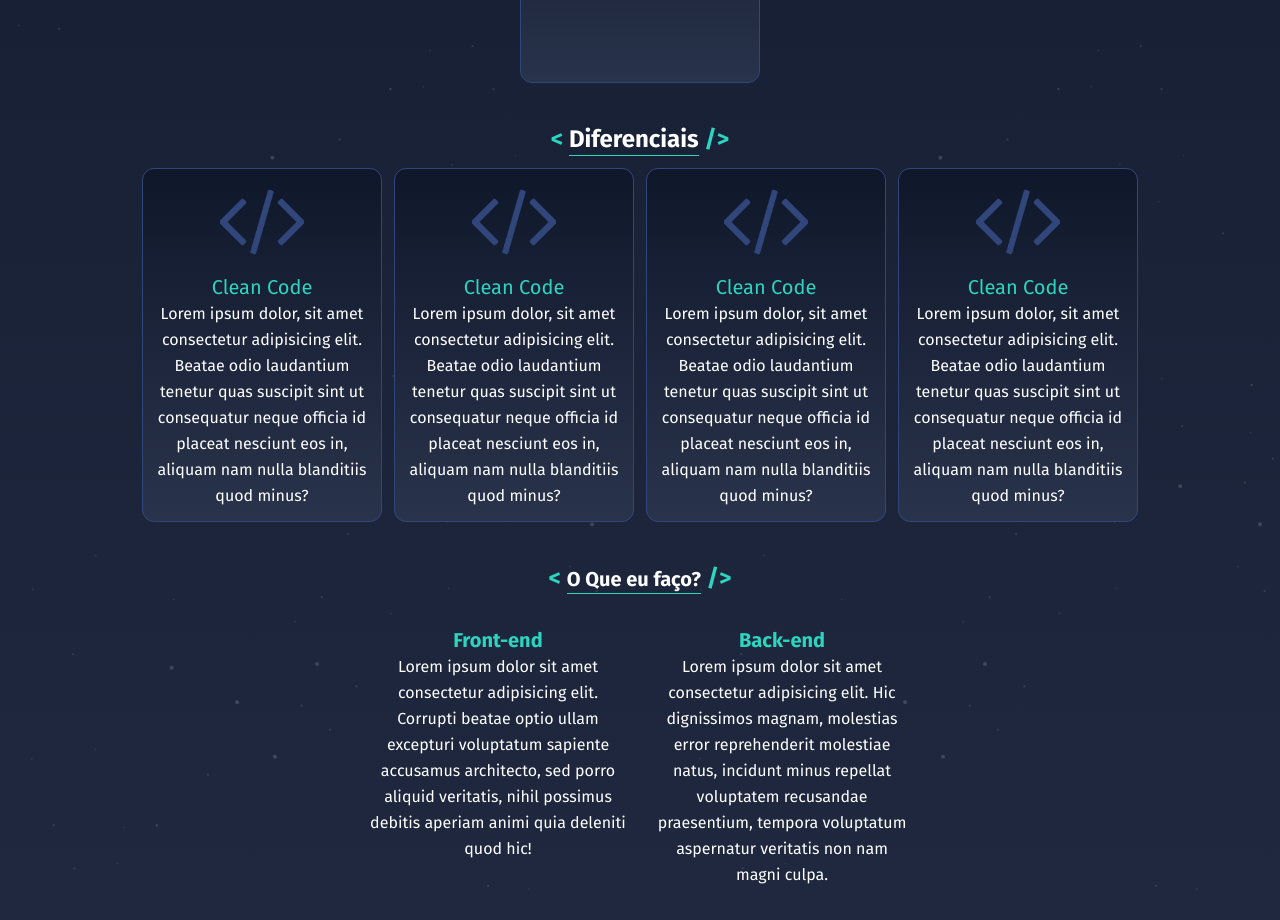
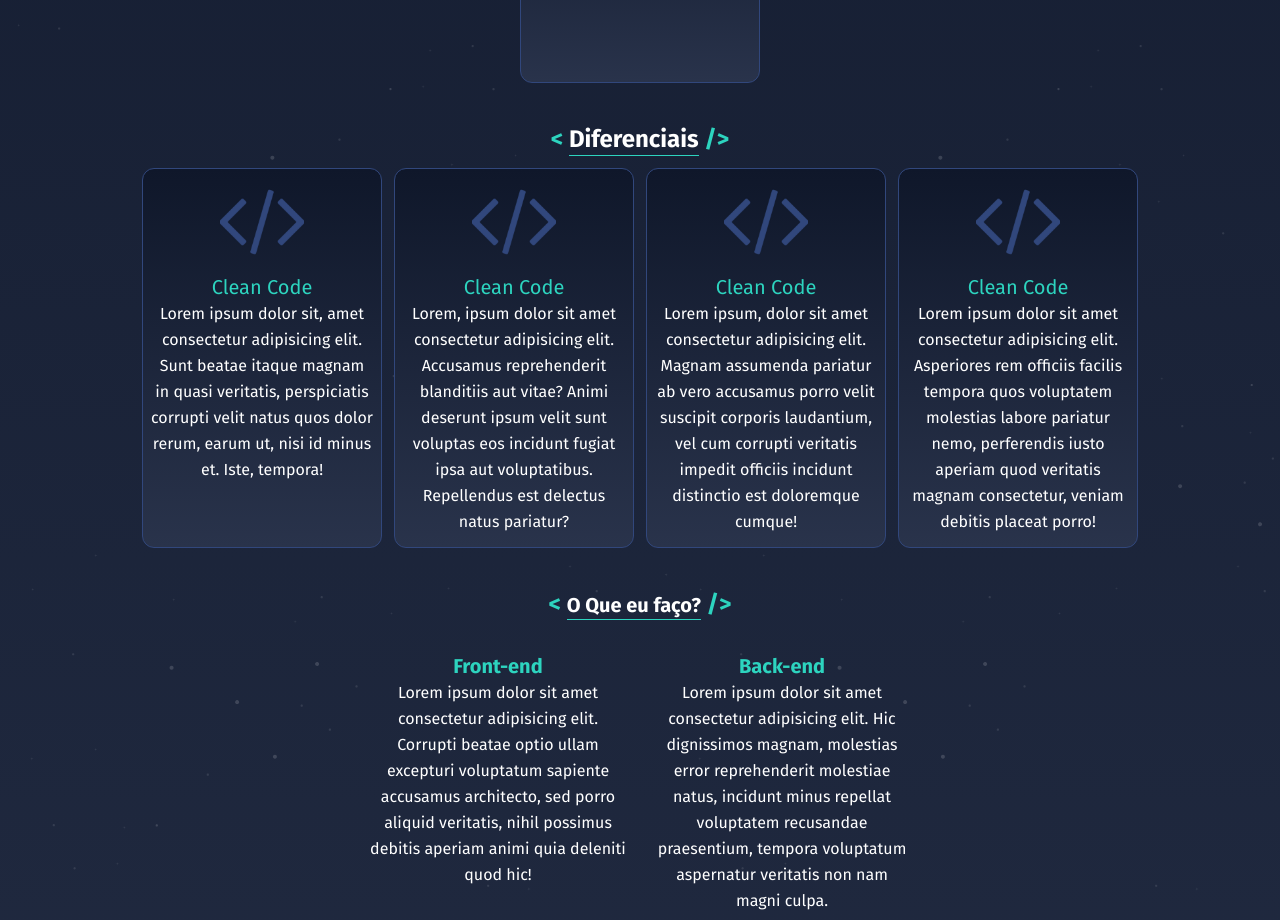
Before and after one commit to ogustavohp/portfolio, a Next.js app: page / in a window 1280 px wide. Shown: the part 1080-2000 px from the top of the page. Built offline with nearby package versions, Linux system fonts and the light colour scheme.

Commit message:
att `Differences` section

```diff
--- a/src/components/Differences/DifferentialCard.tsx
+++ b/src/components/Differences/DifferentialCard.tsx
@@ -1,6 +1,7 @@
 import React, { ReactNode } from 'react'
 import Typography from '../Typography'
 import Image from 'next/image'
+import iconTag from '@/assets/tag.svg'
 
 interface IDifferentialCard {
   title: string
@@ -13,9 +14,14 @@ export default function DifferentialCard({
   icon,
   children,
 }: IDifferentialCard) {
+  if (icon === 'iconTag') {
+    const icons = {
+      iconTag,
+    }
+
     return (
       <div className="flex w-60 flex-col items-center gap-3 rounded-xl border border-iconcolor-500 bg-gradient-to-b from-slate-900 to-bgcolor-500 px-2 pb-3 pt-2">
-      <Image alt="Icone </>" src={icon} />
+        <Image alt="Icone </>" src={icons[icon]} />
         <div className="text-center">
           <Typography
             Tag="h3"
@@ -30,4 +36,9 @@ export default function DifferentialCard({
         </div>
       </div>
     )
+  } else {
+    throw new Error(
+      `Ícone não aceito em DifferentialCard @/components/differences/DifferentialCard.tsx o ícone veio de @/db/db.json differences.differencesList>icon`,
+    )
   }
+}
--- a/src/components/Differences/index.tsx
+++ b/src/components/Differences/index.tsx
@@ -1,39 +1,21 @@
 import React from 'react'
 import Typography from '../Typography'
 import DifferentialCard from './DifferentialCard'
-import iconTag from '@/assets/tag.svg'
+import db from '@/db/db.json'
 
 export default function Differences() {
   return (
-    <section className="flex flex-col items-center gap-3">
+    <section className="flex flex-col items-center justify-between gap-3">
       <Typography Tag="h2" apparentTag="h1" ornament botBorder>
-        Diferenciais
+        {db.differences.title}
       </Typography>
 
       <div className="flex flex-wrap justify-center gap-3 ">
-        <DifferentialCard icon={iconTag} title="Clean Code">
-          Lorem ipsum dolor, sit amet consectetur adipisicing elit. Beatae odio
-          laudantium tenetur quas suscipit sint ut consequatur neque officia id
-          placeat nesciunt eos in, aliquam nam nulla blanditiis quod minus?
-        </DifferentialCard>
-
-        <DifferentialCard icon={iconTag} title="Clean Code">
-          Lorem ipsum dolor, sit amet consectetur adipisicing elit. Beatae odio
-          laudantium tenetur quas suscipit sint ut consequatur neque officia id
-          placeat nesciunt eos in, aliquam nam nulla blanditiis quod minus?
-        </DifferentialCard>
-
-        <DifferentialCard icon={iconTag} title="Clean Code">
-          Lorem ipsum dolor, sit amet consectetur adipisicing elit. Beatae odio
-          laudantium tenetur quas suscipit sint ut consequatur neque officia id
-          placeat nesciunt eos in, aliquam nam nulla blanditiis quod minus?
-        </DifferentialCard>
-
-        <DifferentialCard icon={iconTag} title="Clean Code">
-          Lorem ipsum dolor, sit amet consectetur adipisicing elit. Beatae odio
-          laudantium tenetur quas suscipit sint ut consequatur neque officia id
-          placeat nesciunt eos in, aliquam nam nulla blanditiis quod minus?
-        </DifferentialCard>
+        {db.differences.differencesList.map((e) => (
+          <DifferentialCard key={e.id} icon={e.icon} title={e.title}>
+            {e.description}
+          </DifferentialCard>
+        ))}
       </div>
     </section>
   )
--- a/src/db/db.json
+++ b/src/db/db.json
@@ -144,24 +144,28 @@
     "title": "Diferenciais",
     "differencesList": [
       {
+        "id": "737ea0d0-8779-4ce6-8131-f79974217d5a",
         "title": "Clean Code",
-        "description": "lorem dawdawdadawdawgawdawdwldkawdlkawd",
-        "icon": "svgName, or link"
+        "description": "Lorem ipsum dolor sit, amet consectetur adipisicing elit. Sunt beatae itaque magnam in quasi veritatis, perspiciatis corrupti velit natus quos dolor rerum, earum ut, nisi id minus et. Iste, tempora!",
+        "icon": "iconTag"
       },
       {
+        "id": "1391797c-cbf5-4a1b-a556-5cb1aa3ebdb4",
         "title": "Clean Code",
-        "description": "lorem dawdawdadawdawgawdawdwldkawdlkawd",
-        "icon": "svgName, or link"
+        "description": "Lorem, ipsum dolor sit amet consectetur adipisicing elit. Accusamus reprehenderit blanditiis aut vitae? Animi deserunt ipsum velit sunt voluptas eos incidunt fugiat ipsa aut voluptatibus. Repellendus est delectus natus pariatur?",
+        "icon": "iconTag"
       },
       {
+        "id": "7ac46895-fbb8-4ba7-a7ce-a02c8feebb42",
         "title": "Clean Code",
-        "description": "lorem dawdawdadawdawgawdawdwldkawdlkawd",
-        "icon": "svgName, or link"
+        "description": "Lorem ipsum, dolor sit amet consectetur adipisicing elit. Magnam assumenda pariatur ab vero accusamus porro velit suscipit corporis laudantium, vel cum corrupti veritatis impedit officiis incidunt distinctio est doloremque cumque!",
+        "icon": "iconTag"
       },
       {
+        "id": "f3da14f8-d4ce-42e0-9015-9c7209cc7f13",
         "title": "Clean Code",
-        "description": "lorem dawdawdadawdawgawdawdwldkawdlkawd",
-        "icon": "svgName, or link"
+        "description": "Lorem ipsum dolor sit amet consectetur adipisicing elit. Asperiores rem officiis facilis tempora quos voluptatem molestias labore pariatur nemo, perferendis iusto aperiam quod veritatis magnam consectetur, veniam debitis placeat porro!",
+        "icon": "iconTag"
       }
     ]
   },
```
Lines whose indentation alone changed are shown as unchanged.
